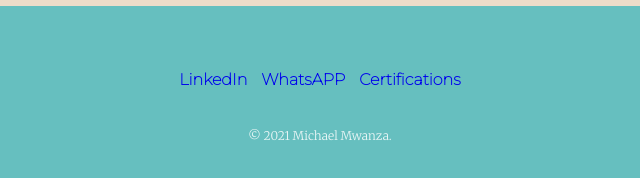
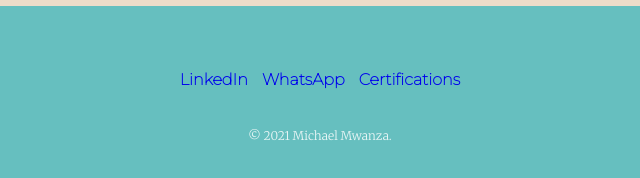
Before and after one commit to Mikelesnr/my-site, a plain HTML site: page index.html in a window 1280 px wide. Shown: the part 3485-3663 px from the top of the page, 320-960 px from the left. Drawn offline with Linux system fonts and the light colour scheme.

Commit message:
WhatsApp add

```diff
--- a/index.html
+++ b/index.html
@@ -122,7 +122,7 @@
             <a class="footer-link" href="https://www.linkedin.com/in/michael-n-mwanza-15630635/"><strong>LinkedIn</strong></a>
           </td>
           <td>
-            <a class="footer-link" href="https://wa.link/wxswnn"><strong>WhatsAPP</strong></a>
+            <a class="footer-link" href="https://wa.link/wxswnn"><strong>WhatsApp</strong></a>
           </td>
           <td>
             <a class="footer-link" href="https://www.dropbox.com/sh/bno41q6dloyceuq/AABvO8BYxH3FP0jTftDVRWYRa?dl=0"><strong>Certifications</strong></a>
```
